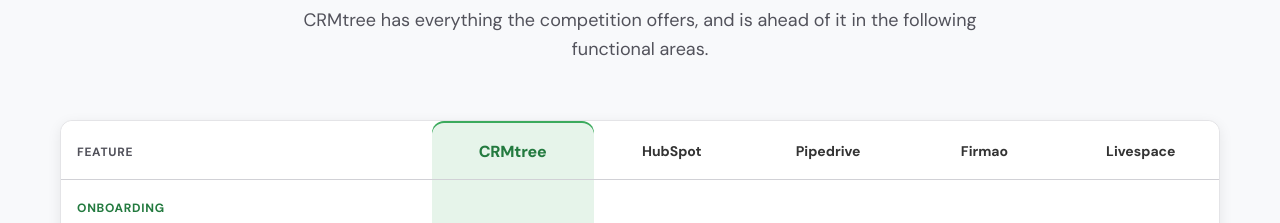
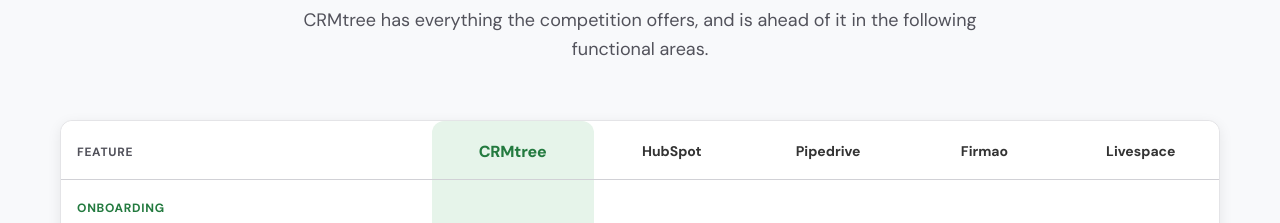
Before and after one commit to adapakse/CRMtree-landing, a plain HTML site: page public/index.html in a window 1280 px wide. Shown: the part 5980-6203 px from the top of the page. Drawn offline with Linux system fonts and the light colour scheme.

Commit message:
fix(wyglad): kolumna CRMtree w porownaniu bez zielonej linii u gory
Co-Authored-By: Claude Opus 5.5 <noreply@anthropic.com>

```diff
--- a/public/style.css
+++ b/public/style.css
@@ -642,7 +642,7 @@ table.compare thead th:last-child { border-top-right-radius: var(--radius); }
 table.compare thead th:first-child { width: 32%; }
 table.compare thead th.col-us {
   width: 14%; background: var(--brand-pale); color: var(--brand-text);
-  border-radius: var(--radius) var(--radius) 0 0; box-shadow: inset 0 2px 0 var(--brand);
+  border-radius: var(--radius) var(--radius) 0 0;
 }
 .col-us__name { font-size: 16px; font-weight: 800; letter-spacing: -.01em; }
 table.compare td.col-us { background: var(--brand-pale); }
```
